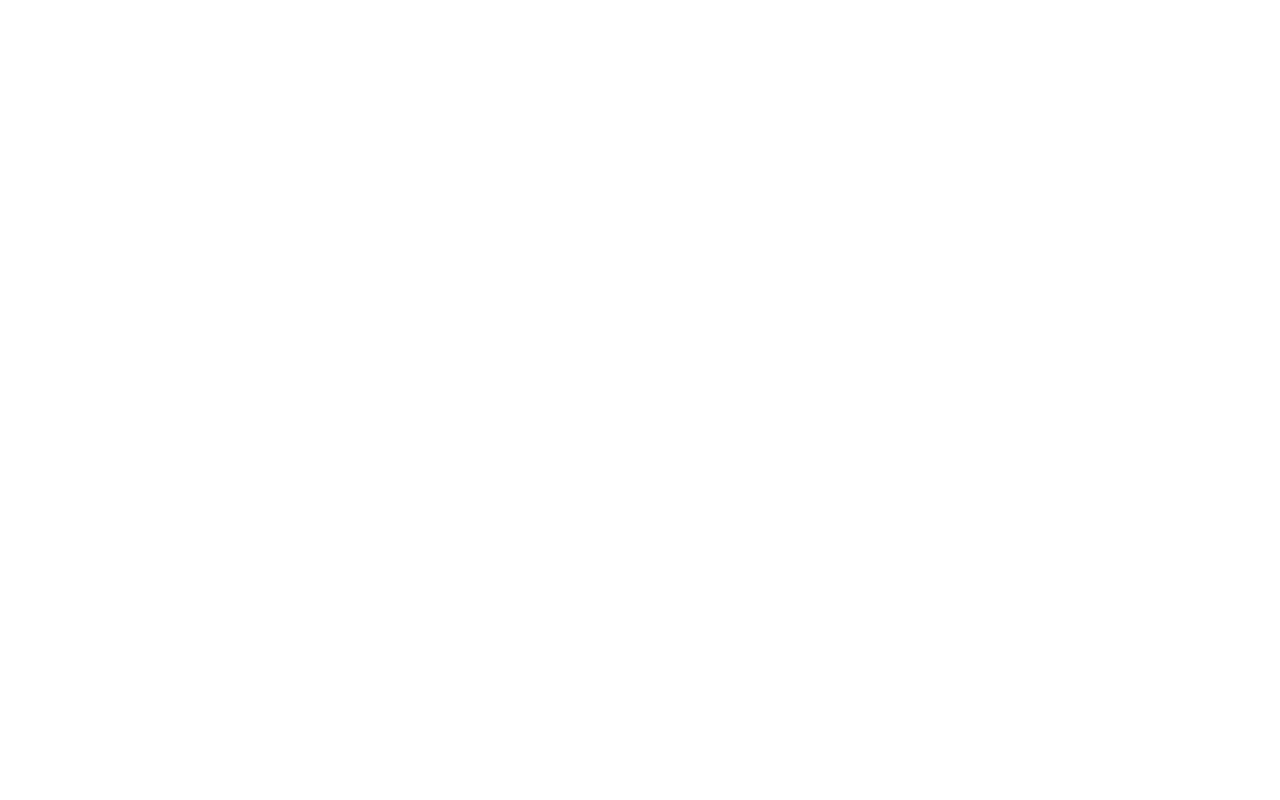
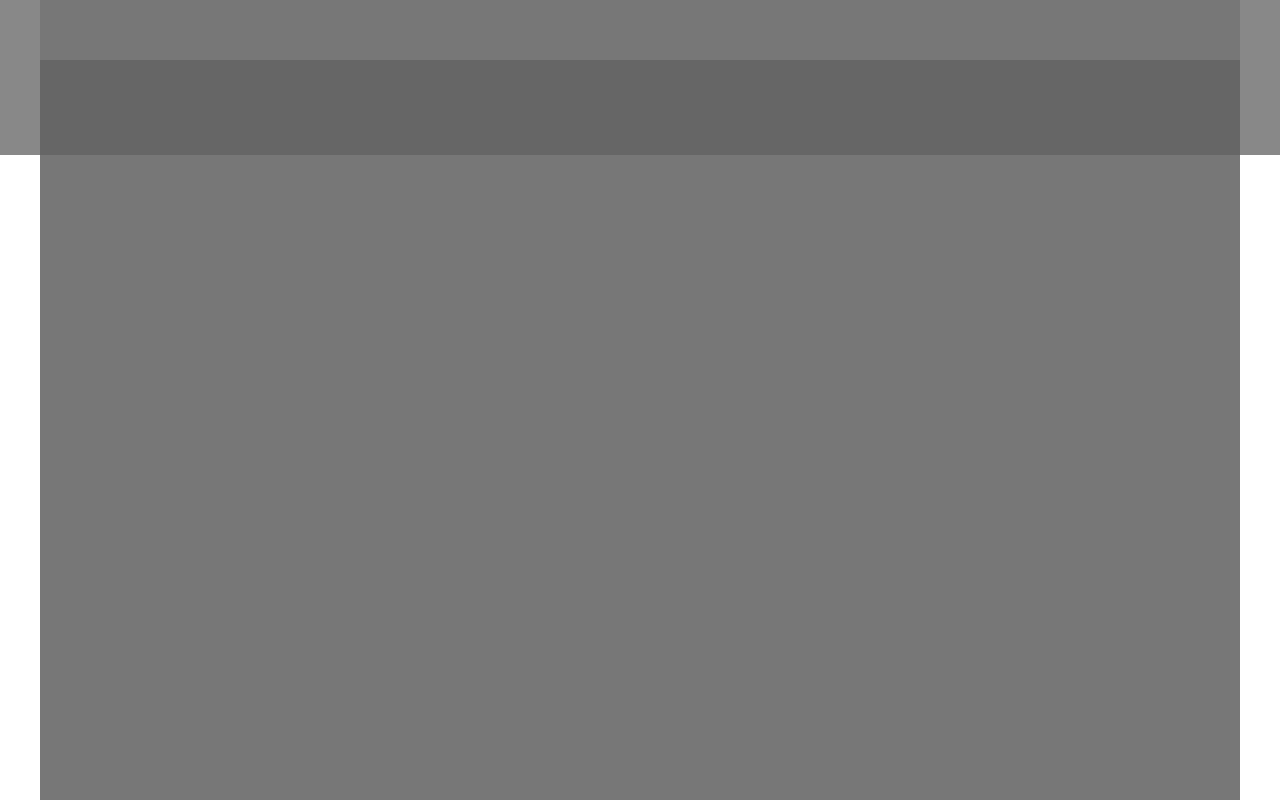
Before and after one commit to Team-Tarantula/clone_coding_practice, a plain HTML site: page index.html in a window 1280 px wide. Shown: the top 800 px of the page. Drawn offline with Linux system fonts and the light colour scheme.

Commit message:
[feat]layout

```diff
--- a/index.html
+++ b/index.html
@@ -3,7 +3,7 @@
     <meta charset="UTF-8">
     <meta http-equiv="X-UA-Compatible" content="IE=edge">
     <meta name="viewport" content="width=device-width, initial-scale=1.0">
-    <title>Document</title>
+    <title>쥬니어 네이버</title>
     <link rel="stylesheet" href="style.css">
     <link rel="stylesheet" href="reset.css">
     <link rel="icon" href="./img/favicon.ico" type="image/x-icon">
--- a/reset.css
+++ b/reset.css
@@ -96,8 +96,6 @@
   details,
   figcaption,
   figure,
-  footer,
-  header,
   hgroup,
   menu,
   nav,
--- a/style.css
+++ b/style.css
@@ -7,43 +7,68 @@
 /* header */
 header {
     height: 155px;
-    width: 100px;
+    width: 100%;
+    background-color: #888;
+    display: flex;
+    flex-direction: column;
+    align-content: center;
+    align-items: center;
 }
 
-header-content {
+.header-content {
     width: 1200px;
     height: 100%;
+    background-color: #999;
+    display: flex;
+    flex-direction: column;
+    align-content: center;
+    align-items: center;
 }
 
-header-top {
+.header-top {
     width: 100%;
     height: 60px;
+    background-color: #777;
 }
 
-header-bottom {
+.header-bottom {
     width: 100%;
     height: 95px;
+    background-color: #666;
 }
 
 
-/* body */
+/* content */
+body {
+    display: flex;
+    flex-direction: column;
+    align-content: center;
+    align-items: center;
+}
+
 .content-box {
     width: 1200px;
+    display: flex;
+    flex-direction: column;
+    background-color: #888;
 }
 
 .body-content-top {
     height: 688px;
     width: 100%;
+    background-color: #777;
 }
 
 .body-content-bottom {
     height: 724px;
     width: 100%;
+    background-color: #999;
 }
 /* footer */
 footer {
     height: 450px;
     width: 100%;
+    background-color: #555;
 }
 
 .footer-content-box {
```
